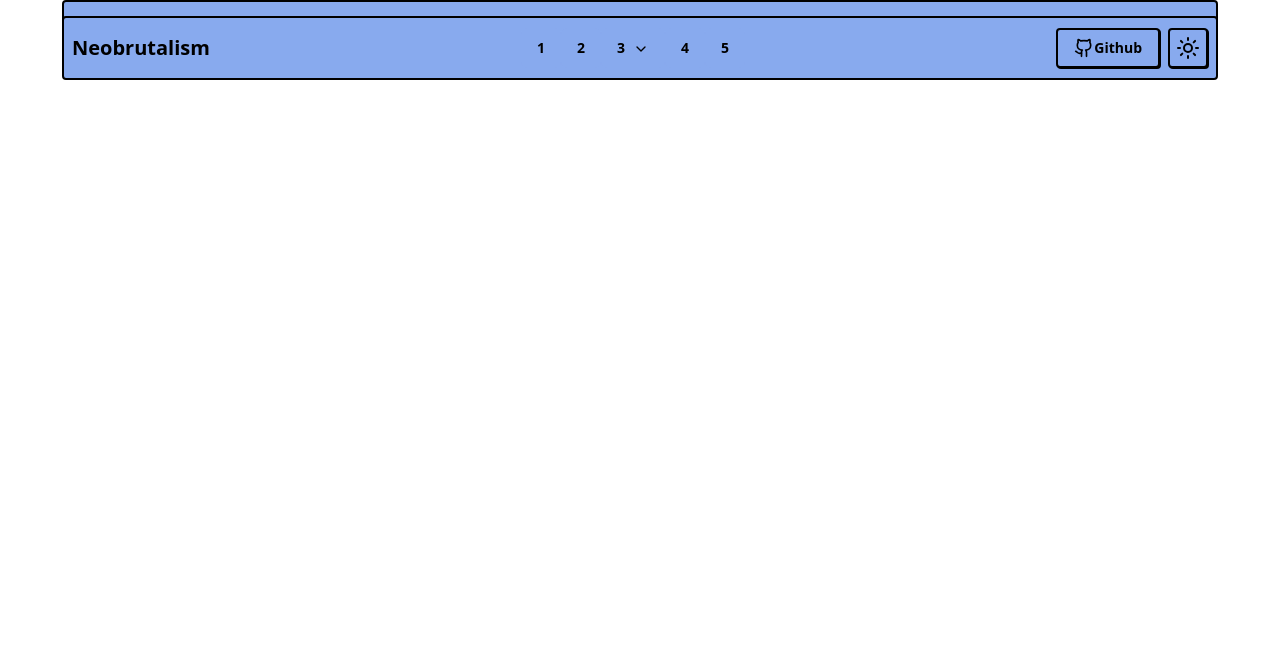
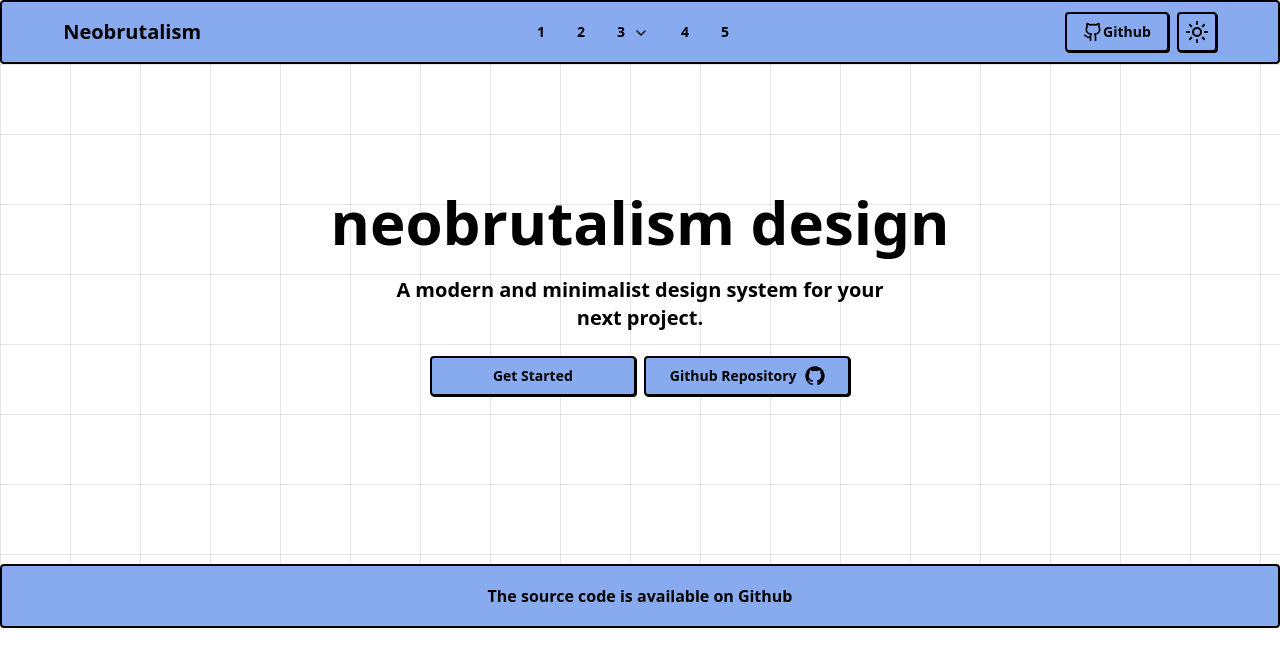
Before and after one commit to Riyadh-Muradi/neobrutalism, a Next.js app: page / in a window 1280 px wide. Shown: the top 666 px of the page. Built offline with nearby package versions, Linux system fonts and the light colour scheme.

Commit message:
More navbar

```diff
--- a/src/app/layout.tsx
+++ b/src/app/layout.tsx
@@ -20,7 +20,7 @@ export default function RootLayout({ children }: RootLayoutProps) {
   return (
     <>
       <html lang="en" suppressHydrationWarning>
-        <body className="relative flex flex-col items-center">
+        <body>
           <ThemeProvider
             attribute="class"
             defaultTheme="system"
--- a/src/app/page.tsx
+++ b/src/app/page.tsx
@@ -1,5 +1,10 @@
+import { Hero } from "@/pages/sections/Hero";
 import Image from "next/image";
 
 export default function Home() {
-  return <div className="flex w-[90vw] items-center justify-center"></div>;
+  return (
+    <div className="flex justify-center">
+      <Hero />
+    </div>
+  );
 }
--- a/src/components/ui/navigation-menu.tsx
+++ b/src/components/ui/navigation-menu.tsx
@@ -13,7 +13,7 @@ const NavigationMenu = React.forwardRef<
   <NavigationMenuPrimitive.Root
     ref={ref}
     className={cn(
-      "fixed top-4 z-50 flex h-16 items-center justify-center rounded-base border-2 border-black bg-main font-bold dark:border-white",
+      "fixed z-50 flex h-16 items-center justify-center rounded-base border-2 border-black bg-main font-bold dark:border-white",
       className,
     )}
     {...props}
--- a/src/pages/layout/Footer.tsx
+++ b/src/pages/layout/Footer.tsx
@@ -2,7 +2,7 @@ import React from "react";
 
 const Footer = () => {
   return (
-    <footer className="m500:text-sm z-40 flex h-16 w-[90.3vw] items-center justify-center rounded-base border-2 border-black bg-main text-center font-base dark:border-white">
+    <footer className="m500:text-sm relative z-40 mx-auto flex h-16 items-center justify-center rounded-base border-2 border-black bg-main text-center font-base dark:border-white">
       The source code is available on
       <a
         target="_blank"
--- a/src/pages/layout/Navbar.tsx
+++ b/src/pages/layout/Navbar.tsx
@@ -22,10 +22,10 @@ const Navbar: React.FC = () => {
   const [isOpen, setIsOpen] = React.useState(false);
 
   return (
-    <NavigationMenu className="mx-auto">
-      <NavigationMenuList className="flex w-[90vw] items-center justify-between">
+    <NavigationMenu className="relative mx-auto flex">
+      <NavigationMenuList className="flex items-center">
         {/* Title on the left */}
-        <div className="flex items-center">
+        <div className="lg:mr-80 mr-2 flex items-center md:mr-24">
           <NavigationMenuItem className="font-bold">
             <a
               rel="noreferrer noopener"
@@ -73,7 +73,7 @@ const Navbar: React.FC = () => {
         </div>
 
         {/* GitHub link and ThemeToggle on the right */}
-        <div className="flex items-center">
+        <div className="lg:ml-80 ml-2 flex items-center md:ml-24">
           <div className="mr-2 hidden items-center space-x-2 md:flex">
             <a
               rel="noreferrer noopener"
--- /dev/null
+++ b/src/pages/sections/Hero.tsx
@@ -0,0 +1,39 @@
+import { Button, buttonVariants } from "@/components/ui/button";
+import { GitHubLogoIcon } from "@radix-ui/react-icons";
+
+export const Hero = () => {
+  return (
+    <section className="inset-0 flex w-full flex-col place-items-center items-center justify-center gap-10 bg-white bg-[linear-gradient(to_right,#80808033_1px,transparent_1px),linear-gradient(to_bottom,#80808033_1px,transparent_1px)] bg-[size:70px_70px] py-20 font-base md:py-32">
+      <div className="space-y-6 text-center lg:text-start">
+        <main className="text-center text-5xl font-bold md:text-6xl">
+          <h1 className="inline dark:text-black">neobrutalism design</h1>
+        </main>
+
+        <p className="mx-auto flex justify-center text-center text-xl dark:text-black md:w-10/12">
+          A modern and minimalist design system for your next project.
+        </p>
+
+        <div className="flex items-center justify-center space-x-2">
+          <Button className="w-full dark:border-black md:w-1/3">
+            Get Started
+          </Button>
+
+          <a
+            rel="noreferrer noopener"
+            href="https://github.com/leoMirandaa/shadcn-landing-page.git"
+            target="_blank"
+            className={`w-full dark:border-black md:w-1/3 ${buttonVariants({
+              variant: "default",
+            })}`}
+          >
+            Github Repository
+            <GitHubLogoIcon className="ml-2 h-5 w-5" />
+          </a>
+        </div>
+      </div>
+
+      {/* Shadow effect */}
+      <div className="shadow"></div>
+    </section>
+  );
+};
```
